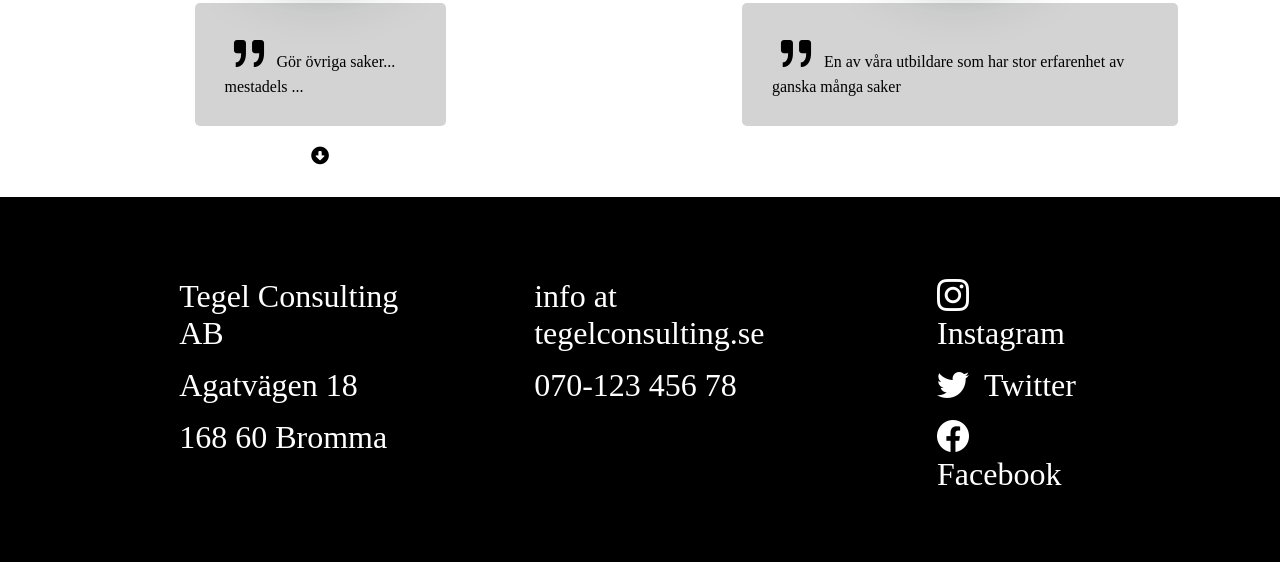
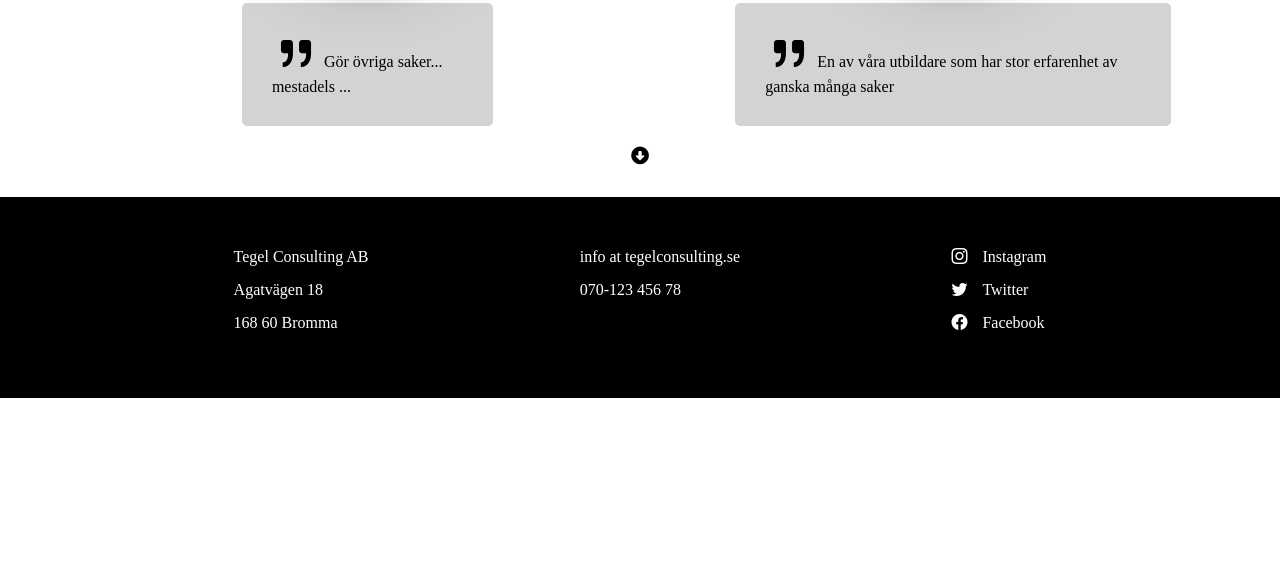
Before and after one commit to feliciacalming/design-copy, a website built with Parcel: page index.html in a window 1280 px wide. Shown: the part 1678-2240 px from the top of the page. After the commit the page ends 2076 px from the top, so only its background shows below. Built offline with nearby package versions, Linux system fonts and the light colour scheme.

Commit message:
added parcel

```diff
--- a/index.html
+++ b/index.html
@@ -12,7 +12,7 @@
       src="https://kit.fontawesome.com/9afd6b211b.js"
       crossorigin="anonymous"
     ></script>
-    <link href="css/main.css" rel="stylesheet" />
+    <link href="./scss/main.scss" rel="stylesheet" />
     <title>Some random page</title>
   </head>
   <body>
@@ -63,8 +63,8 @@
           <article class="team__about">
             <p class="team__text">
               <i class="bi bi-quote"></i>
-            Rakib är vår vassaste node-utvecklare och håller ständigt ett öga på
-            nya tekniker
+              Rakib är vår vassaste node-utvecklare och håller ständigt ett öga
+              på nya tekniker
             </p>
           </article>
         </section>
@@ -109,9 +109,12 @@
         </section>
 
         <div class="arrow-down-team">
-        <a href="#connect"> <i class="fa-sharp fa-solid fa-circle-down"></i></a>
+          <a href="#connect">
+            <i class="fa-sharp fa-solid fa-circle-down"></i
+          ></a>
         </div>
       </section>
+    </div>
 
     <footer>
       <section class="contact" id="connect">
--- /dev/null
+++ b/package.json
@@ -0,0 +1,6 @@
+{
+  "devDependencies": {
+    "@parcel/transformer-sass": "^2.7.0",
+    "parcel": "^2.7.0"
+  }
+}
--- a/scss/_contact.scss
+++ b/scss/_contact.scss
@@ -19,7 +19,7 @@ footer {
         justify-content: space-around;
         margin-left: 10%;
         margin-right: 10%;
-
+        padding: 0;
 
     }
 
@@ -31,13 +31,13 @@ footer {
     display: flex;
     flex-direction: column;
     padding: 5%;
-    margin-right: 15%;
-    margin-left: 15%;
+    margin-right: 14%;
+    margin-left: 14%;
     font-size: 1.5rem;
 
     @include mix.tablet {
         margin: 0;
-        font-size: 2rem;
+        font-size: 1rem;
     }
 
 
--- a/scss/_icons.scss
+++ b/scss/_icons.scss
@@ -19,6 +19,7 @@
 
     @include mix.tablet {
         font-size: 1.1rem;
+        grid-area: 4 / 1 / 4 / 3;
     }
 }
 
--- a/scss/_team.scss
+++ b/scss/_team.scss
@@ -1,5 +1,10 @@
 @use "mixins" as mix;
 @use "variables" as var;
+
+.team-container {
+    display: flex;
+    text-align: center;
+}
 
 .team,
 .tm-rakib,
@@ -13,11 +18,14 @@
 
 .team {
     font: var.$font-dark;
-    display: grid;
+    /*display: grid;*/
     justify-items: center;
+    align-items: center;
 
     @include mix.tablet {
-        grid-template-columns: repeat(2, 1fr);
+        display: grid;
+        grid-template-columns: auto auto;
+        /*grid-template-columns: repeat(2, 1fr);*/
     }
 
     &__about {
@@ -32,6 +40,10 @@
         margin: 20px 30px 30px 30px;
     }
 
+}
+
+.team > h1 {
+    grid-area: 1 / 1 / 1 / 3;
 }
 
 .tm-rakib,
```
Also changed, not shown: 1 other file. Lines whose indentation alone changed are shown as unchanged.
